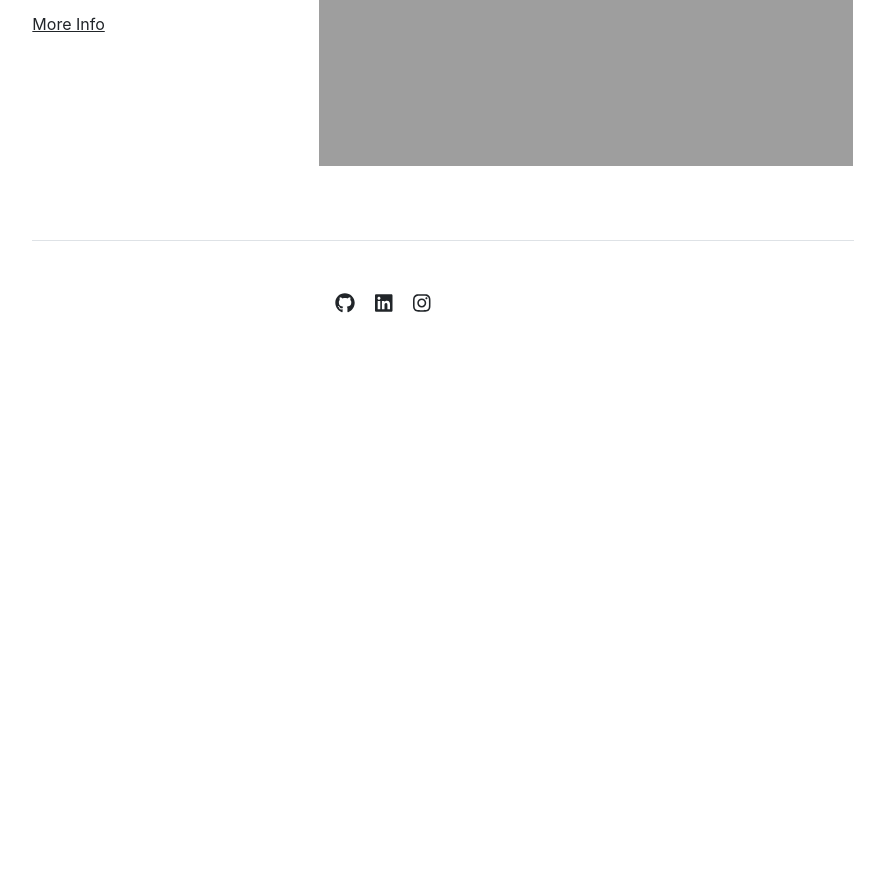
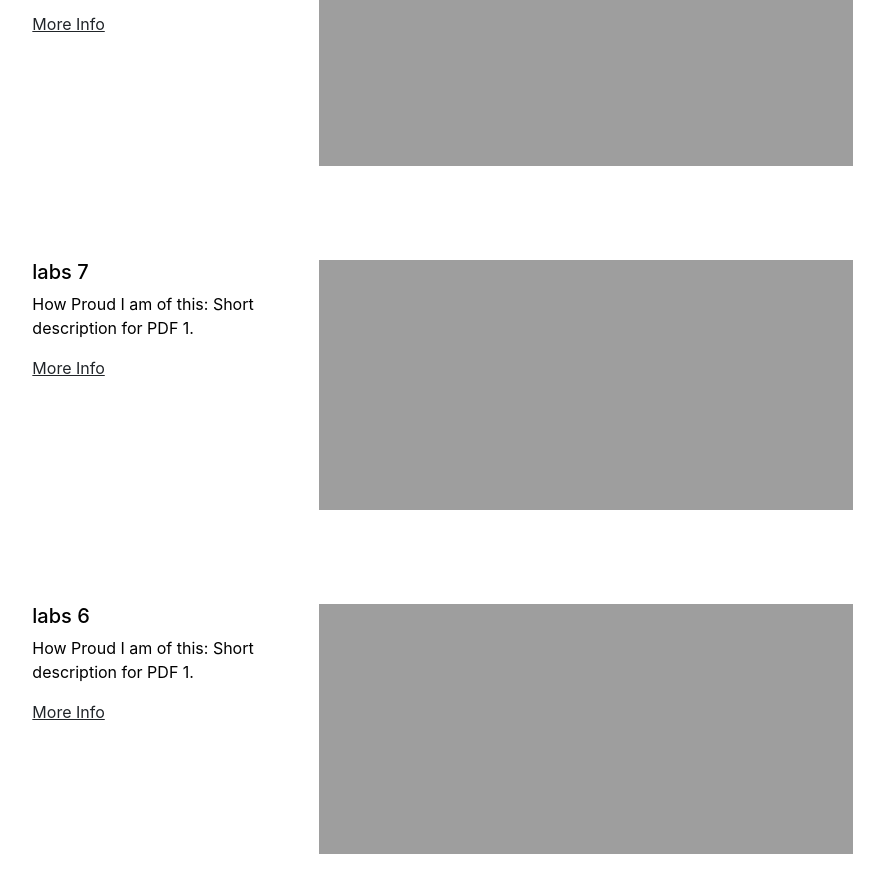
Before and after one commit to Mirzokhid/mirzokhid.github.io, a Jekyll site: the page built from labs.md, in a window 1280 px wide and 900 px high, scrolled down 1112 px. Shown: the top 893 px of the window, without its empty margins (197-1082 px from the left). Built offline with Jekyll 4.4.1, drawn with Linux system fonts in a browser that asks for light colours; before the commit the page ends 1527 px from its top, so only the background shows below that.

Commit message:
Update settings.yml

```diff
--- a/_data/settings.yml
+++ b/_data/settings.yml
@@ -55,4 +55,5 @@ labs:
 - {name: 'labs 2', description: 'Short description for PDF 1.', url: 'labs2.pdf'}
 - {name: 'labs 3', description: 'Short description for PDF 1.', url: 'labs3.pdf'}
 - {name: 'labs 4', description: 'Short description for PDF 1.', url: 'labs4.pdf'}
-#- {name: 'labs 6', description: 'Short description for PDF 1.', url: 'labs6.pdf'}
+- {name: 'labs 7', description: 'Short description for PDF 1.', url: 'labs7.pdf'}
+- {name: 'labs 6', description: 'Short description for PDF 1.', url: 'labs6.pdf'}
```
